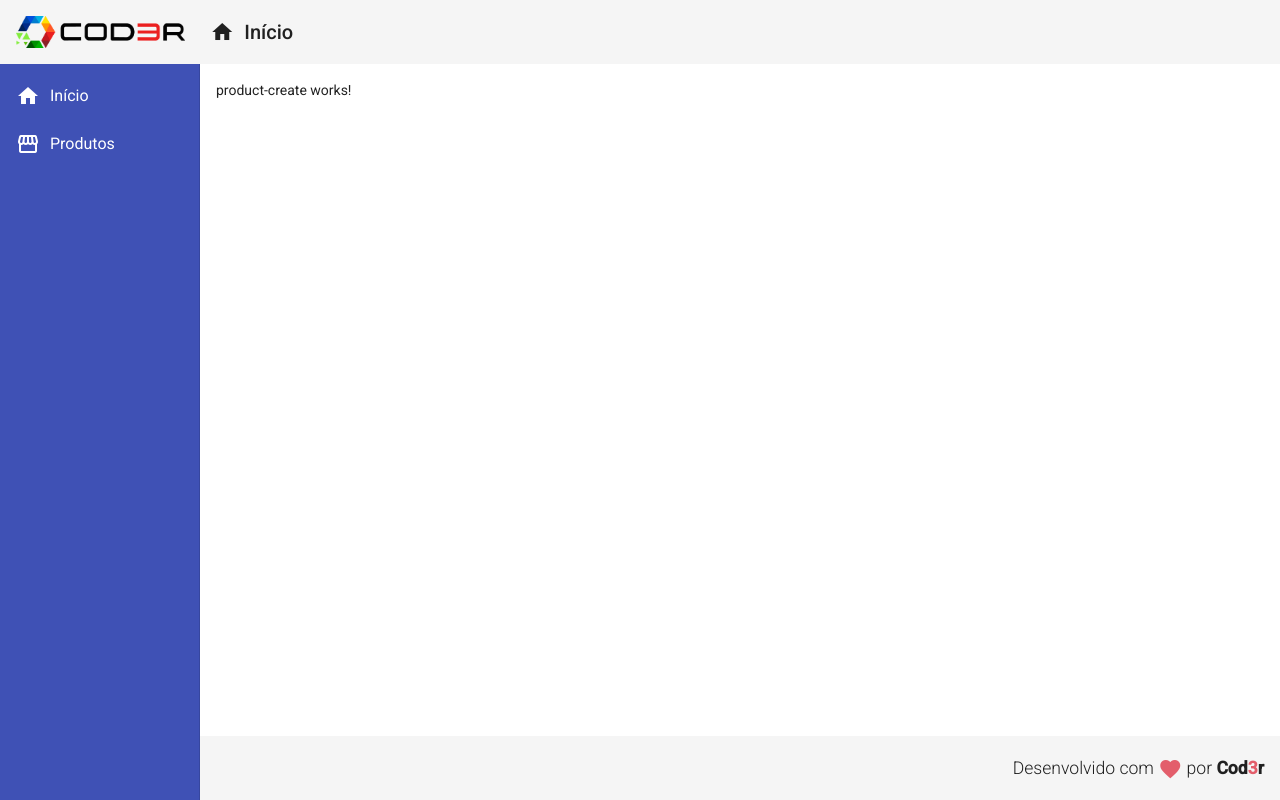
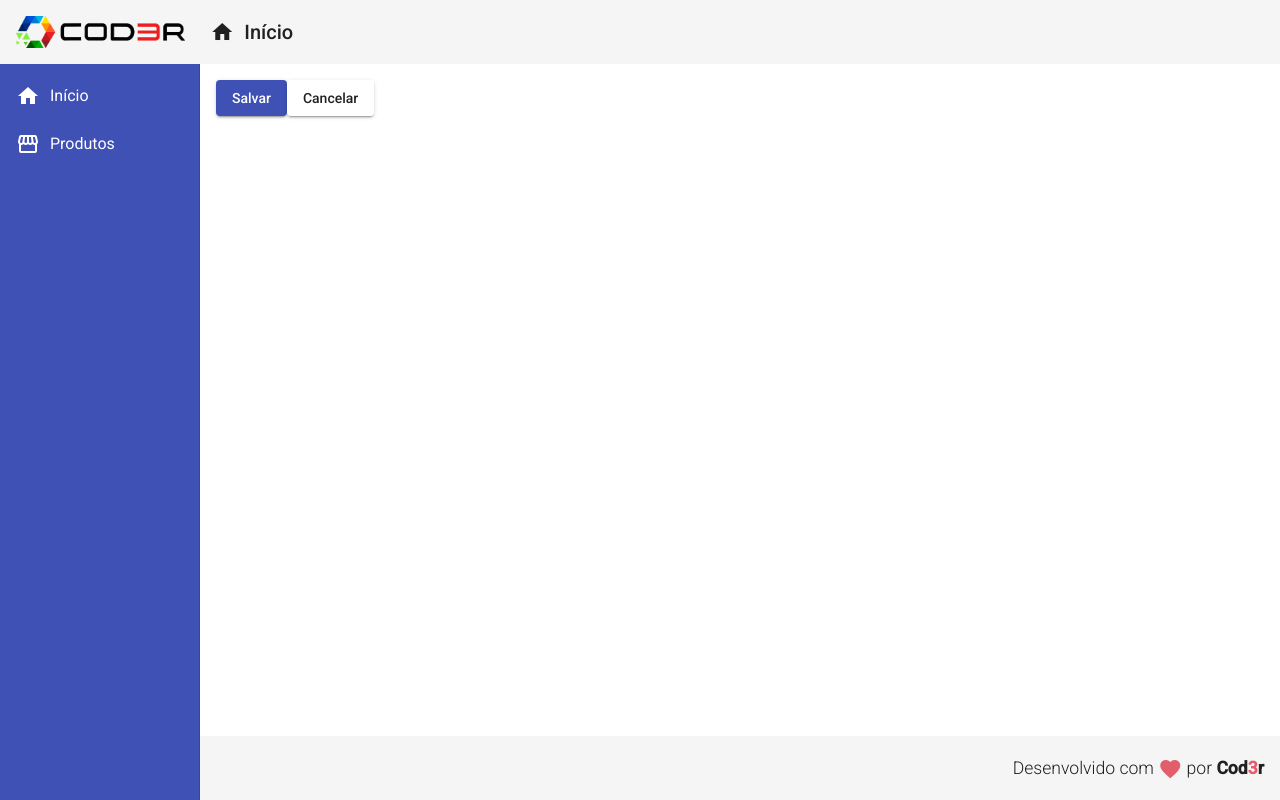
Before and after one commit to danielsava/curso-cod3r-angular9, an Angular app in the folder frontend/: page /products/create in a window 1280 px wide. Built offline with nearby package versions, Linux system fonts and the light colour scheme.

Commit message:
Criado Serviço de Rotas e de Mensagens

```diff
--- a/frontend/src/app/app.module.ts
+++ b/frontend/src/app/app.module.ts
@@ -15,6 +15,7 @@ import { MatCardModule } from '@angular/material/card';
 import { MatCheckboxModule } from '@angular/material/checkbox';
 import { MatRadioModule } from '@angular/material/radio';
 import { MatButtonModule } from '@angular/material/button';
+import { MatSnackBarModule } from '@angular/material/snack-bar';
 
 
 import { HeaderComponent } from './components/template/header/header.component';
@@ -51,7 +52,8 @@ import { ProductCreateComponent } from './components/product/product-create/prod
     MatSliderModule,
     MatCheckboxModule,
     MatRadioModule,
-    MatButtonModule
+    MatButtonModule,
+    MatSnackBarModule
   ],
   providers: [],
   bootstrap: [AppComponent]
--- a/frontend/src/app/components/product/product-create/product-create.component.html
+++ b/frontend/src/app/components/product/product-create/product-create.component.html
@@ -1 +1,3 @@
-<p>product-create works!</p>
+<button mat-raised-button (click)="createProduct()" color="primary">Salvar</button>
+
+<button mat-raised-button (click)="cancel()">Cancelar</button>
--- a/frontend/src/app/components/product/product-create/product-create.component.ts
+++ b/frontend/src/app/components/product/product-create/product-create.component.ts
@@ -1,4 +1,7 @@
 import { Component, OnInit } from '@angular/core';
+
+import { ProductService } from 'src/app/services/product.service';
+import { RotasService } from 'src/app/services/rotas.service';
 
 @Component({
   selector: 'app-product-create',
@@ -7,7 +10,22 @@ import { Component, OnInit } from '@angular/core';
 })
 export class ProductCreateComponent implements OnInit {
 
-  constructor() { }
+  constructor(
+    private productService: ProductService,
+    private rotas: RotasService
+  ) { }
+
+
+
+  createProduct(): void {
+    this.productService.showMessage('Salvando Produto ...')
+  }
+
+  cancel(): void {
+    this.productService.showMessage('Cancelando ...')
+    this.rotas.products()
+  }
+
 
   ngOnInit(): void {
   }
--- /dev/null
+++ b/frontend/src/app/services/mensagens.service.ts
@@ -0,0 +1,21 @@
+import { Injectable } from '@angular/core';
+
+import { MatSnackBar } from '@angular/material/snack-bar';
+
+
+
+@Injectable({
+  providedIn: 'root'
+})
+export class MensagensService {
+
+  constructor(private snackBar: MatSnackBar) { }
+
+  snackInfo(msg: string): void {
+
+    this.snackBar.open(msg, '',  { duration: 3000, horizontalPosition: 'right', verticalPosition: 'top' })
+
+  }
+
+
+}
--- /dev/null
+++ b/frontend/src/app/services/product.service.ts
@@ -0,0 +1,20 @@
+import { Injectable } from '@angular/core';
+
+import { MatSnackBar } from '@angular/material/snack-bar';
+import { MensagensService } from './mensagens.service';
+
+
+@Injectable({
+  providedIn: 'root'
+})
+export class ProductService {
+
+  constructor(private msg: MensagensService) { }
+
+
+  showMessage(msg: string): void {
+    this.msg.snackInfo(msg)
+  }
+
+
+}
--- a/frontend/src/app/services/rotas.service.ts
+++ b/frontend/src/app/services/rotas.service.ts
@@ -14,4 +14,8 @@ export class RotasService {
     this.router.navigate(['/products/create'])
   }
 
+  products() {
+    this.router.navigate(['/products'])
+  }
+
 }
```
Also changed, not shown: 1 other file (tests, documents, lock files or other folders).
